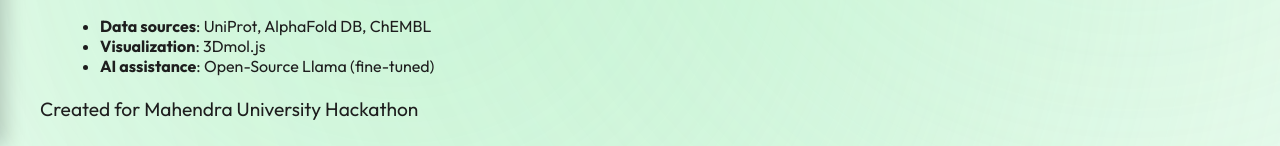
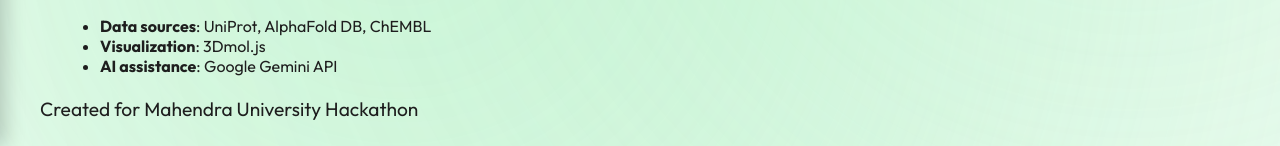
Before and after one commit to safwanishere/TrovoFrontend, a plain HTML site: page index.html in a window 1280 px wide. Shown: the part 654-800 px from the top of the page. Drawn offline with nearby package versions, Linux system fonts and the light colour scheme; a web font is replaced by a local one.

Commit message:
Update AI assistance source in index.html

```diff
--- a/index.html
+++ b/index.html
@@ -151,7 +151,7 @@
             <ul>
                 <li><strong>Data sources</strong>: UniProt, AlphaFold DB, ChEMBL</li>
                 <li><strong>Visualization</strong>: 3Dmol.js</li>
-                <li><strong>AI assistance</strong>: Open-Source Llama (fine-tuned)</li>
+                <li><strong>AI assistance</strong>: Google Gemini API</li>
             </ul>
             <p>Created for Mahendra University Hackathon</p>
         </div>
```
